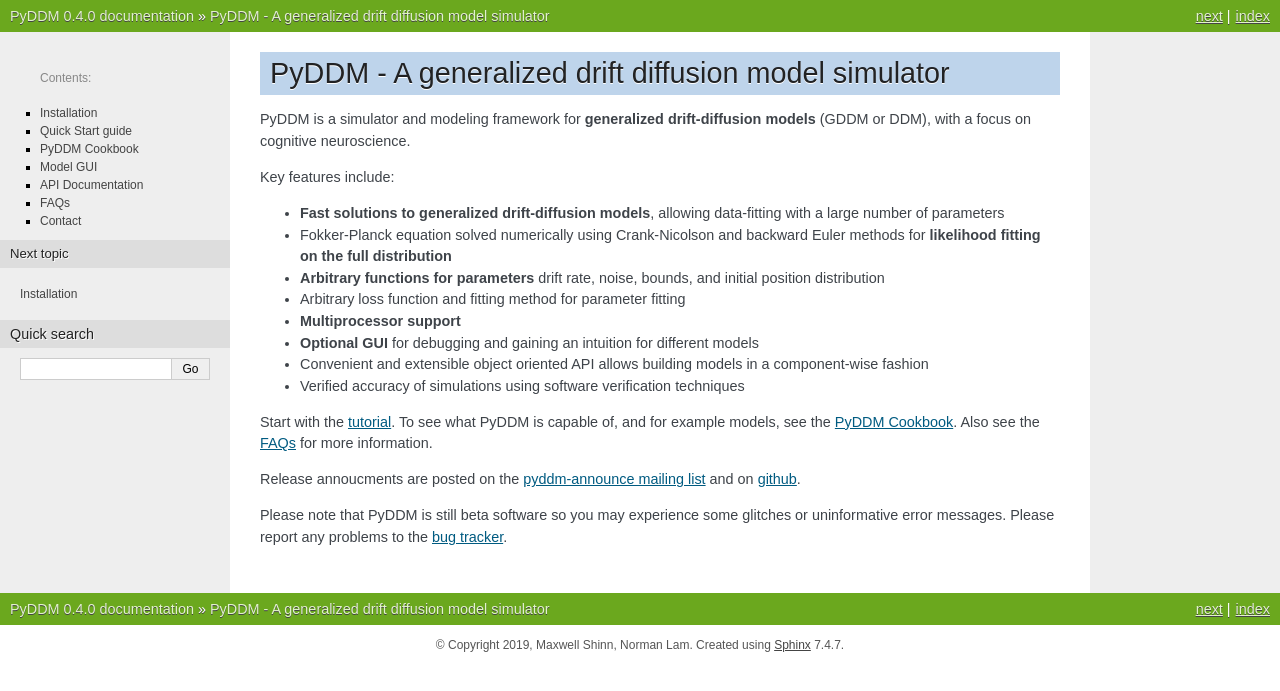
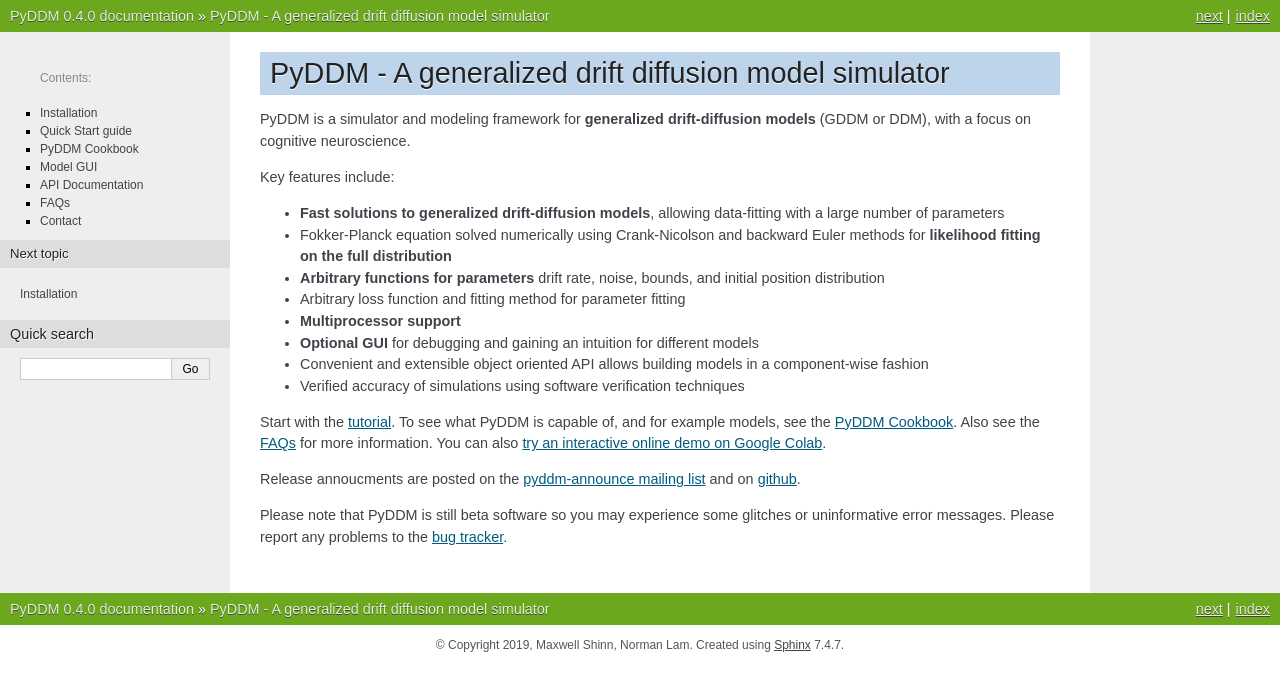
Before and after one commit to mwshinn/PyDDM, a Sphinx documentation site: the page built from doc/index.rst, in a window 1280 px wide. Shown: the top 691 px of the page. Built offline with Sphinx 7.4.7, drawn with Linux system fonts in a browser that asks for light colours; formulas are drawn with MathJax 3.

Commit message:
Online interactive demos

```diff
--- a/doc/cookbook/papers/shinn2020.rst
+++ b/doc/cookbook/papers/shinn2020.rst
@@ -4,6 +4,8 @@ Shinn et al. (2020) - Confluence of timing and reward biases in perceptual decis
 `Read the paper <https://www.biorxiv.org/content/10.1101/865501v1>`_
 
 :download:`Download all code referenced here (shinn2020.py) <../../downloads/shinn2020.py>`
+
+`Run this model online interactively <https://colab.research.google.com/github/mwshinn/PyDDM/blob/master/doc/notebooks/shinn2020.ipynb>`_
 
 Model definition
 ----------------
--- a/doc/index.rst
+++ b/doc/index.rst
@@ -25,7 +25,9 @@ Key features include:
 
 Start with the :doc:`tutorial <quickstart>`.  To see what PyDDM is
 capable of, and for example models, see the :doc:`cookbook/index`.
-Also see the :doc:`faqs` for more information.
+Also see the :doc:`faqs` for more information.  You can also `try an
+interactive online demo on Google Colab
+<https://colab.research.google.com/github/mwshinn/PyDDM/blob/master/doc/notebooks/pyddm_demo_leaky_collapse.ipynb>`_.
 
 Release annoucments are posted on the `pyddm-announce mailing list
 <https://www.freelists.org/list/pyddm-announce>`_ and on `github
```
